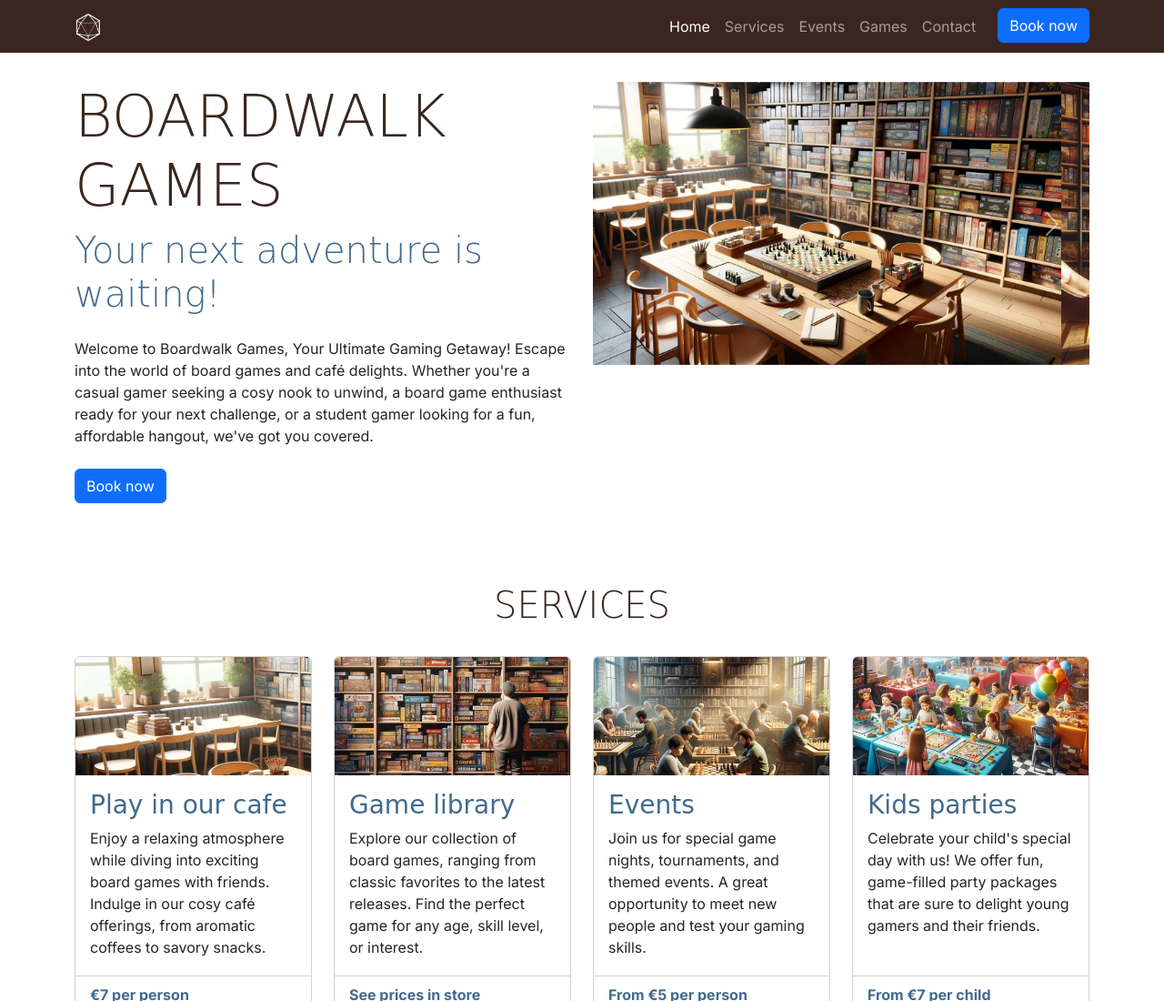
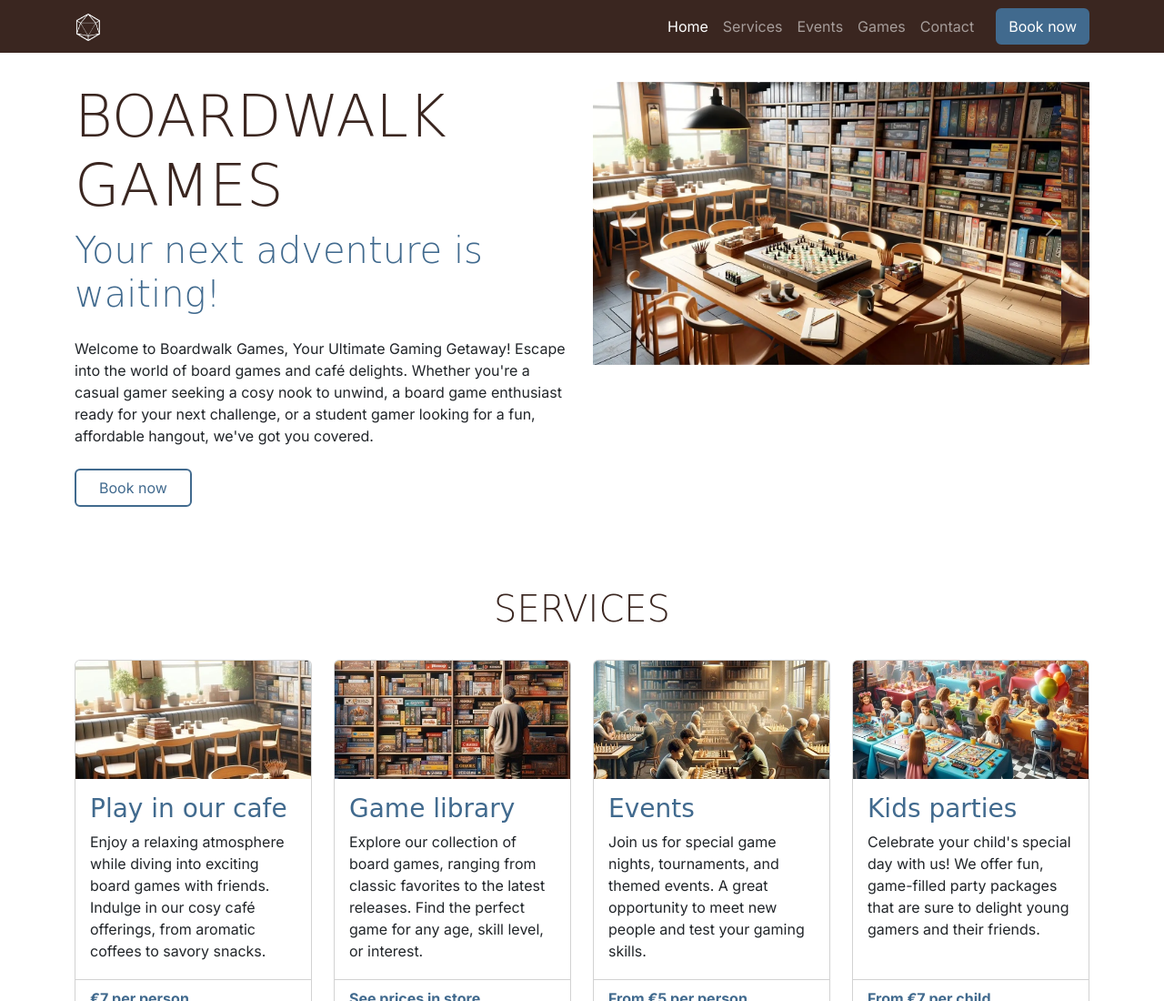
Before and after one commit to Gruheem/boardwalk-games, a plain HTML site: page index.html in a window 1280 px wide. Shown: the top 1100 px of the page at 91% size. Drawn offline with nearby package versions, Linux system fonts and the light colour scheme; a web font is replaced by a local one.

Commit message:
Styled Buttons

```diff
--- a/assets/css/style.css
+++ b/assets/css/style.css
@@ -41,6 +41,31 @@ h2 {
   margin-bottom: 2rem;
 }
 
+/* buttons! */
+
+.custom-button-filled {
+  border: 2px solid var(--highlight-color);
+  background-color: var(--highlight-color);
+  color: white;
+}
+
+.custom-button-filled:hover {
+  border: 2px solid var(--secondary-color);
+  background-color: var(--secondary-color);
+  color: white;
+}
+
+.custom-button-outline {
+  border: 2px solid var(--highlight-color);
+  padding: 7px 25px;
+  color: var(--highlight-color);
+}
+
+.custom-button-outline:hover {
+  background-color: var(--highlight-color);
+  color: white;
+}
+
 /*Navbar Styling*/
 #navbar {
   background-color: var(--primary-color);
@@ -77,7 +102,7 @@ h2 {
 #contact {
   background-color: var(--primary-color);
   color: white;
-  padding-bottom: 3rem
+  padding-bottom: 3rem;
 }
 
 #contact h2 {
@@ -91,7 +116,7 @@ h2 {
 #contact i {
   color: var(--secondary-color);
   font-size: 1.2rem;
-  margin-right:  15px;
+  margin-right: 15px;
 }
 
 #contact .social-links i {
@@ -108,7 +133,6 @@ h2 {
   background-color: transparent;
 }
 
-
 /* media queries */
 
 /* Medium devices (tablets, 768px and up) */
@@ -117,7 +141,6 @@ h2 {
   #services .card-body {
     min-height: 191px;
   }
-
 }
 
 /* Large devices (small laptops, 992px and up) */
--- a/index.html
+++ b/index.html
@@ -91,7 +91,7 @@
               <a class="nav-link" href="#contact">Contact</a>
             </li>
             <li class="nav-item">
-                <a class="btn btn-primary ms-lg-3" href="booking.html">Book now</a>
+                <a class="btn custom-button-filled ms-lg-3" href="booking.html">Book now</a>
             </li>
           </ul>
         </div>
@@ -113,7 +113,7 @@
             ready for your next challenge, or a student gamer looking for a fun,
             affordable hangout, we've got you covered.
           </p>
-          <a class="btn btn-primary mb-4" href="booking.html" aria-current="page">Book now</a>
+          <a class="btn custom-button-outline mb-4" href="booking.html" aria-current="page">Book now</a>
         </div>
         <div class="col-12 col-xl-6">
           <div
```
Also changed, not shown: booking.html (+2 -2 lines), game-library.html (+1 -1 lines), success.html (+2 -2 lines). Lines whose indentation alone changed are shown as unchanged.
